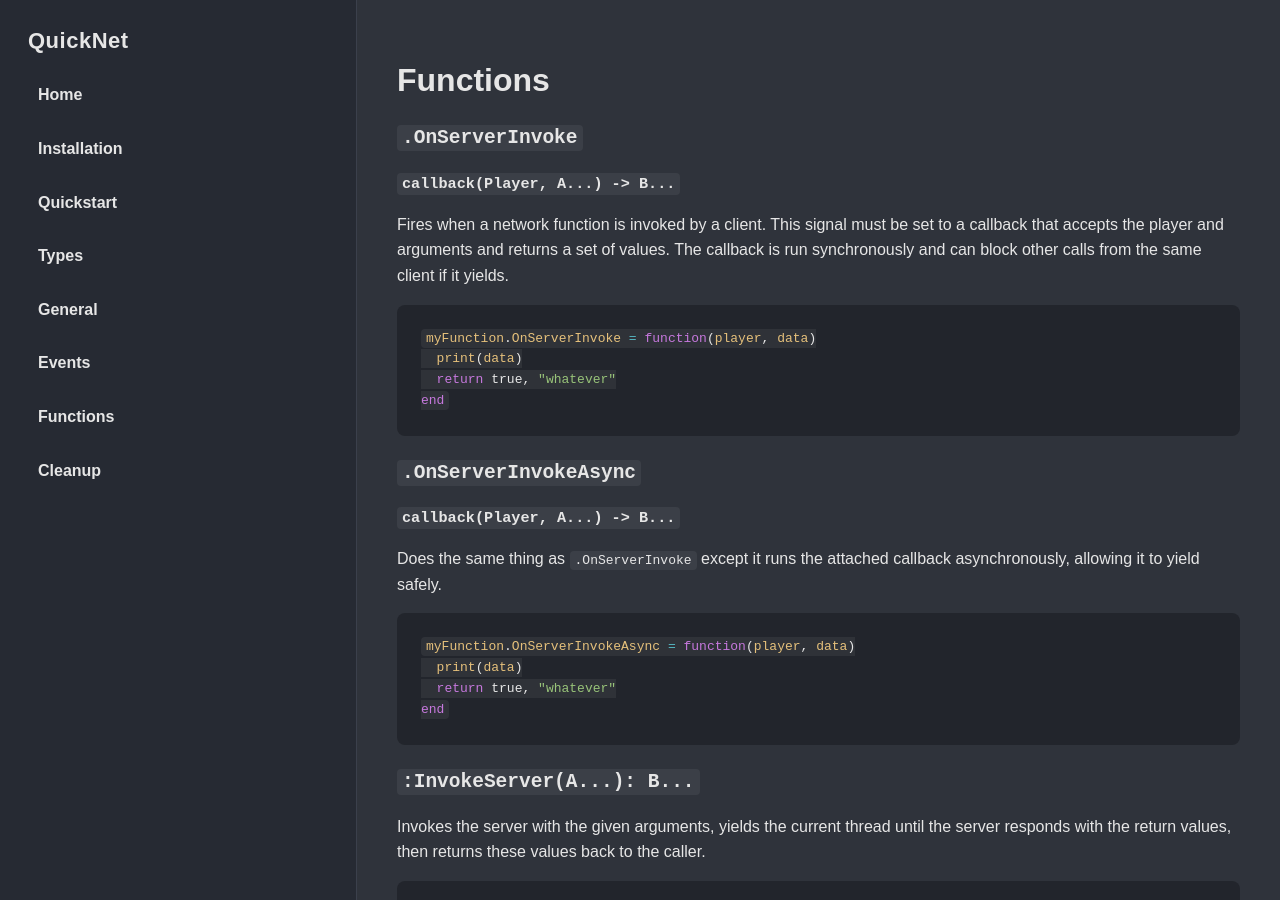
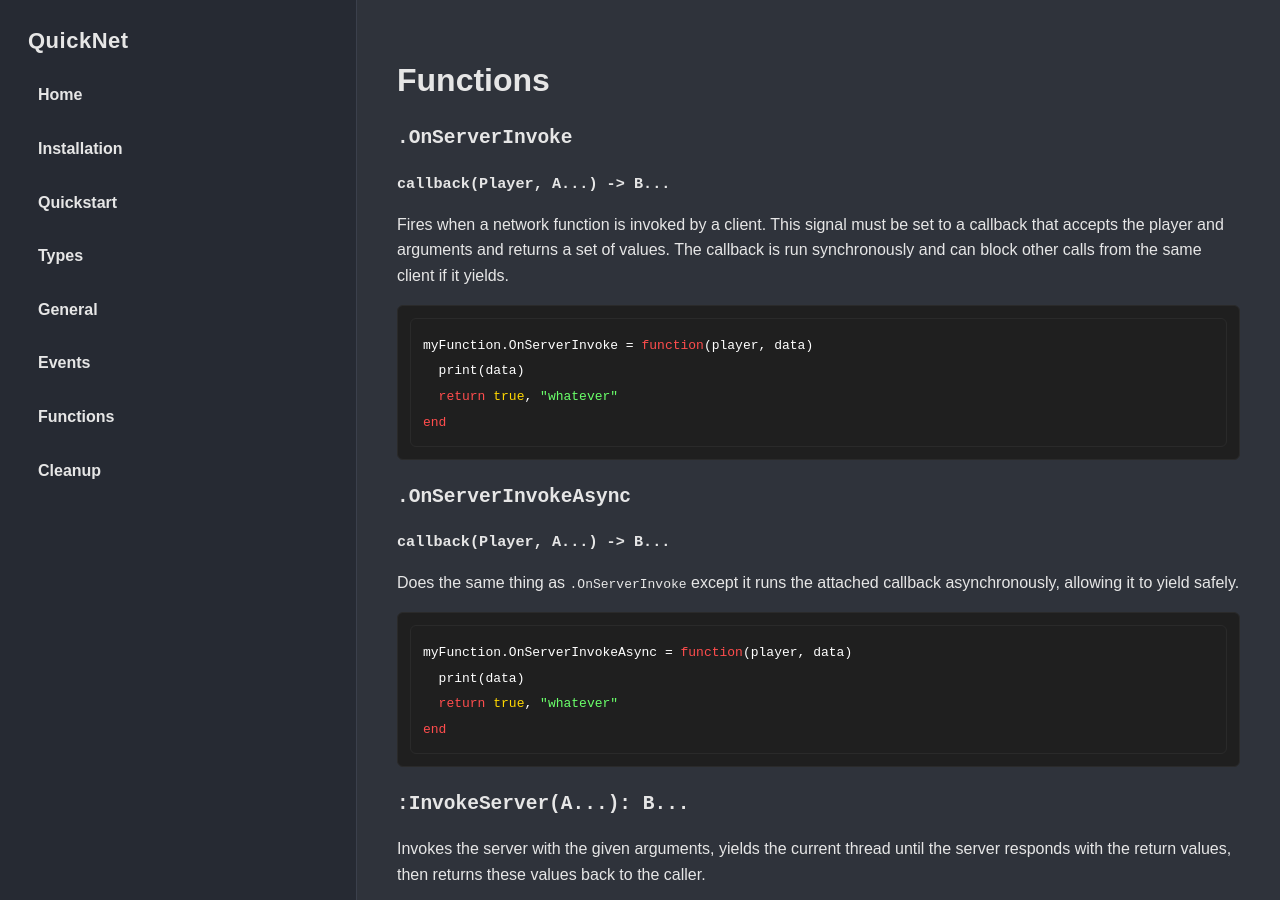
Before and after one commit to breadboardengineer1234/QuickNet, a Jekyll site: the page built from docs/functions.md, in a window 1280 px wide and 900 px high. Built offline with Jekyll 4.4.1, drawn with Linux system fonts in a browser that asks for light colours.

Commit message:
Update style.css

```diff
--- a/docs/assets/style.css
+++ b/docs/assets/style.css
@@ -88,36 +88,73 @@ h1, h2, h3 {
 /* Code blocks */
 /* Base code block container (Rouge) */
 .highlight {
-  background: #22252c;
+  background: #1f1f1f;
+  border: 1px solid #2a2a2a;
+  border-radius: 6px;
   padding: 12px;
-  border-radius: 8px;
   overflow-x: auto;
 }
 
-/* Pre inside highlight */
 .highlight pre {
   margin: 0;
   background: transparent;
+  color: #ffffff; /* default = variables (white) */
+  font-family: Consolas, Monaco, "Courier New", monospace;
 }
 
-/* Inline code fallback */
-code {
-  background: rgba(255,255,255,0.06);
-  padding: 2px 5px;
-  border-radius: 4px;
+/* Keywords (local, function, if, then, end, etc.) - RED */
+.highlight .k,
+.highlight .kd {
+  color: #ff4d4d;
 }
 
-/* Token colors (Rouge classes) */
-.highlight .k { color: #c678dd; } /* keyword */
-.highlight .kd { color: #c678dd; }
-.highlight .s { color: #98c379; }  /* string */
-.highlight .s1 { color: #98c379; }
-.highlight .s2 { color: #98c379; }
-.highlight .n { color: #e5c07b; }  /* name */
-.highlight .nb { color: #e5c07b; }
-.highlight .o { color: #56b6c2; }  /* operator */
-.highlight .c { color: #7f848e; font-style: italic; } /* comment */
-.highlight .c1 { color: #7f848e; font-style: italic; }
+/* Strings - GREEN */
+.highlight .s,
+.highlight .s1,
+.highlight .s2 {
+  color: #6aff6a;
+}
+
+/* Numbers - DARK YELLOW */
+.highlight .m,
+.highlight .mi {
+  color: #c9a227;
+}
+
+/* Functions - LIGHT YELLOW */
+.highlight .nf {
+  color: #ffe66d;
+}
+
+/* Properties / table indexes - BLUE */
+.highlight .na,
+.highlight .no {
+  color: #4da3ff;
+}
+
+/* Booleans - BRIGHT YELLOW */
+.highlight .kc {
+  color: #ffd700;
+}
+
+/* Operators - WHITE */
+.highlight .o {
+  color: #ffffff;
+}
+
+/* Variables / identifiers - WHITE */
+.highlight .n,
+.highlight .nb {
+  color: #ffffff;
+}
+
+/* Comments - GRAY */
+.highlight .c,
+.highlight .c1,
+.highlight .cm {
+  color: #7a7a7a;
+  font-style: italic;
+}
 
 /* Tables */
 table {
```
